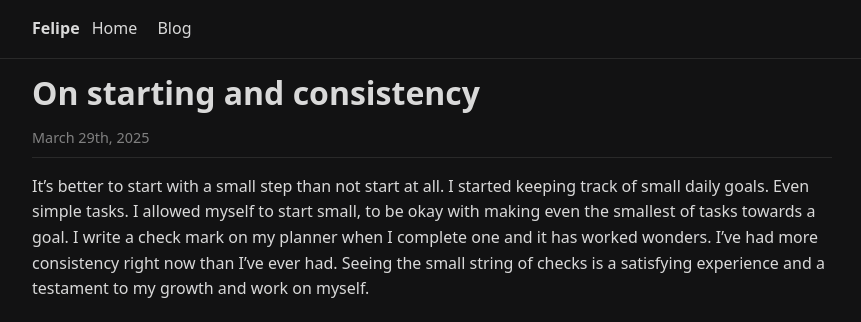
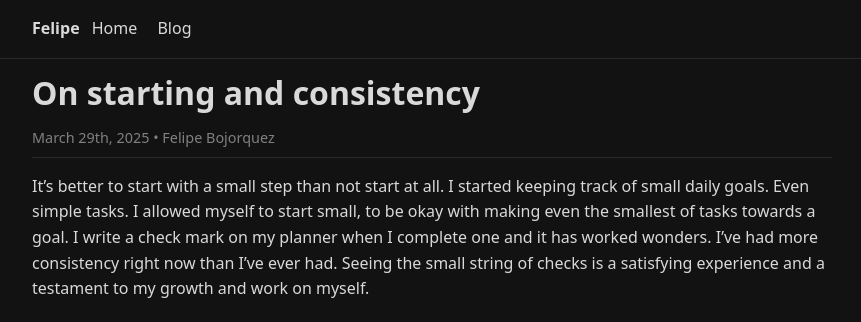
Before and after one commit to febog/website, a Jekyll site: the page built from src/_posts/2025-03-29-on-starting-and-consistency.md, in a window 1280 px wide. Shown: the top 322 px of the page, without its empty margins (208-1069 px from the left). Built offline with Jekyll 4.4.1, drawn with Linux system fonts in a browser that asks for light colours.

Commit message:
Add author name to blog post

```diff
--- a/src/_layouts/post.html
+++ b/src/_layouts/post.html
@@ -7,7 +7,7 @@ layout: base
     <p>
       <time datetime="{{ page.date | date_to_xmlschema  }}">
         {{ page.date | date_to_long_string: "ordinal", "US" }}
-      </time>
+      </time> • {{ page.author.name }}
     </p>
   </header>
   {{ content }}
```
